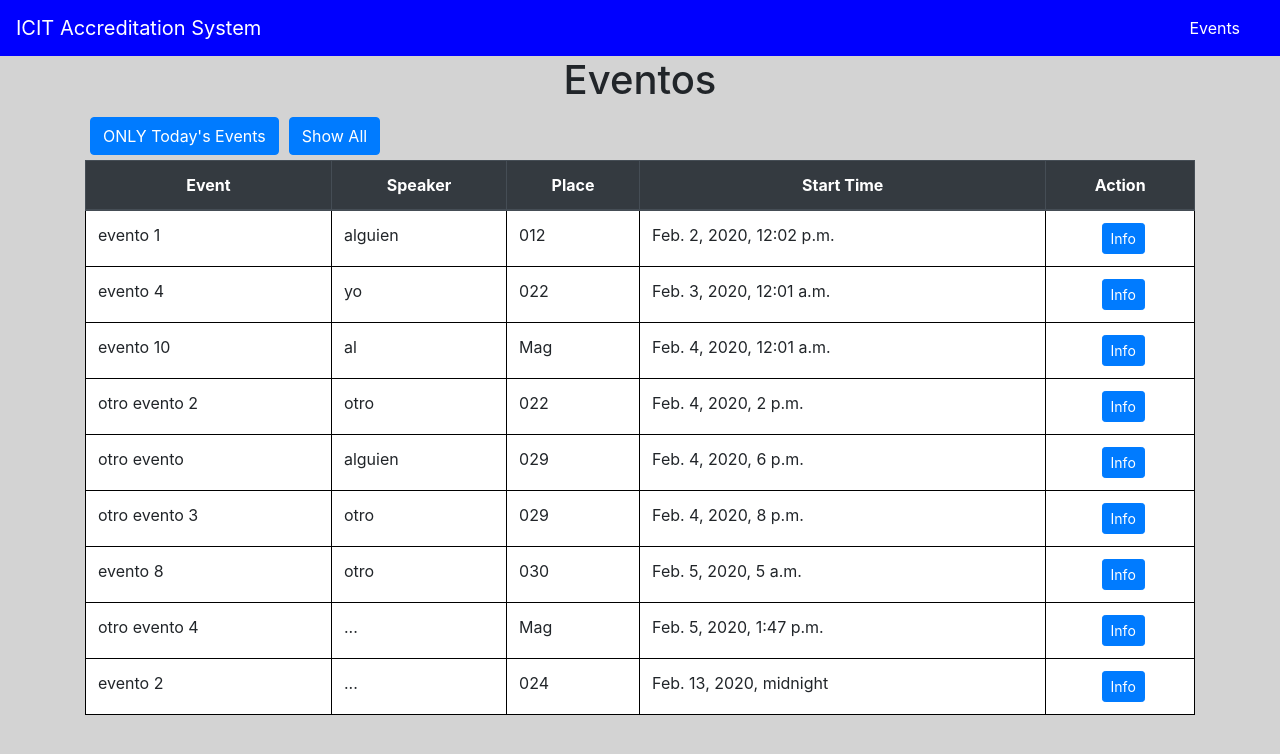
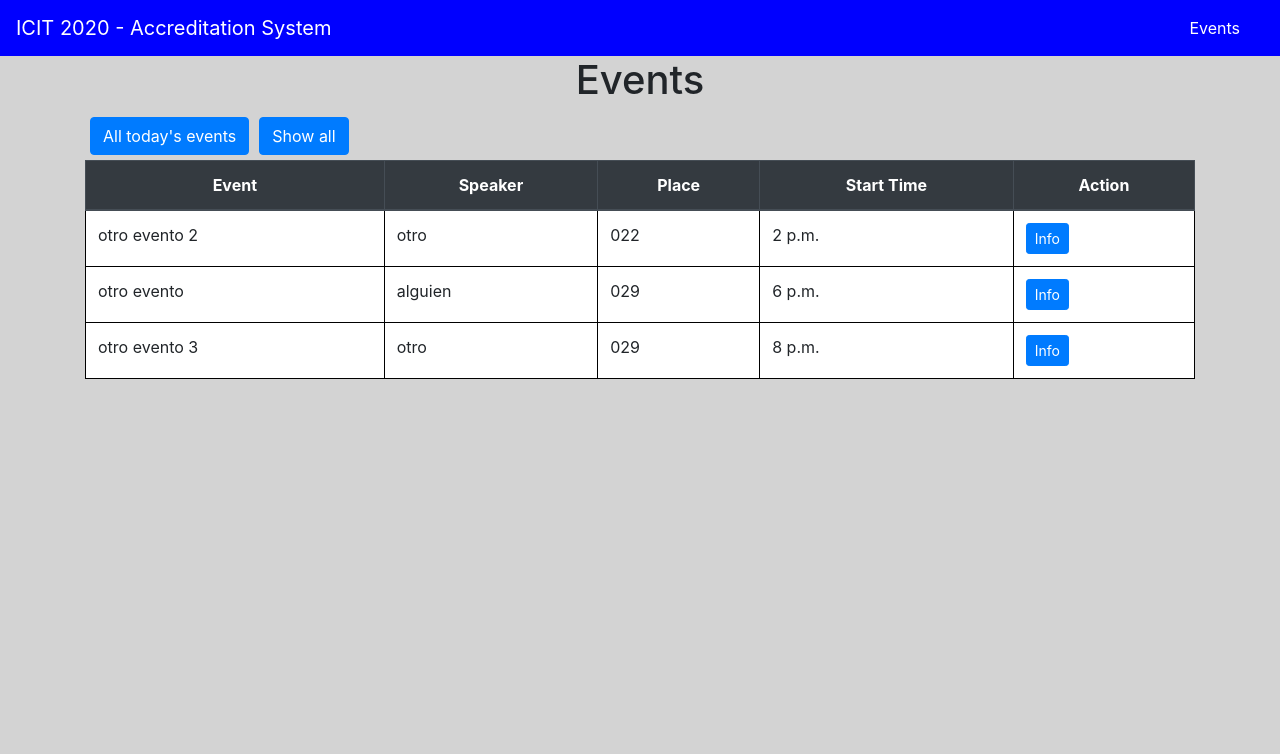
Before and after one commit to LedesmaFran/Accreditation-system, a Django app: page /events/ in a window 1280 px wide. Shown: the top 754 px of the page. Run offline with Django 3.2, Linux system fonts and the light colour scheme; data comes from the database, SQL or seed files in the repository; both versions use the stored data as it was after the commit; some libraries are stand-ins or nearby versions.

Commit message:
add only today's next events (default)

```diff
--- a/ICIT/settings.py
+++ b/ICIT/settings.py
@@ -1,4 +1,4 @@
-"""
+"""1
 Django settings for ICIT project.
 
 Generated by 'django-admin startproject' using Django 3.0.2.
--- a/ITBAEvent/templates/events.html
+++ b/ITBAEvent/templates/events.html
@@ -20,16 +20,16 @@ th{ text-align: center;}
 td{ text-align: left; }
 
 </style>
-
+    <p class="h1" align="center">Events</p>
 <body>
 {% if events %}
-    <p class="h1" align="center">Eventos</p>
+
 
     <form id="filter_day" action="/events/" method="get" style ='float: left; padding: 5px;'>
-        <button type="submit" name="today" value="true" class="btn btn-primary">ONLY Today's Events</button>
+        <button type="submit" name="today" value="true" class="btn btn-primary">All today's events</button>
     </form>
     <form id="show_all" action="/events/" method="get" style ='float: left; padding: 5px;'>
-        <button type="submit"  name="" value="" class="btn btn-primary">Show All</button>
+        <button type="submit"  name="all" value="true" class="btn btn-primary">Show all</button>
     </form>
 <div class="table-responsive">
     <table class="table">
@@ -48,16 +48,16 @@ td{ text-align: left; }
                     <td>{{i.name}}</td>
                     <td>{{i.speaker}}</td>
                     <td>{{i.place}}</td>
-                    <td>{{i.start_time}}</td>
+                    <td>{{i.start_time|time}}</td>
                     <td><form id="acrredit" action="/events/" method="get">
-                        <button style="margin-left: 35%" type="submit" name="id" value="{{i.id}}" class="btn btn-primary btn-sm">Info</button>
+                        <button type="submit" name="id" value="{{i.id}}" class="btn btn-primary btn-sm">Info</button>
                          </form></td>
                 </tr>
             {% endfor %}
         </tbody>
     </table>
 </div>
-{% else %}
+{% elif select_event %}
 
 <div class="card" style="margin-top: 50px;">
   <div class="card-header">
@@ -75,6 +75,8 @@ td{ text-align: left; }
   </div>
 </div>
 
+{% else %}
+    <h2>No hay eventos</h2>
 {% endif %}
 
 
--- a/ITBAEvent/views.py
+++ b/ITBAEvent/views.py
@@ -1,8 +1,7 @@
 from .models import Event
-from datetime import datetime
+from datetime import datetime, timedelta
 from django.shortcuts import redirect
 from django.shortcuts import render
-
 from django.http import HttpResponseRedirect
 
 
@@ -20,6 +19,10 @@ def show_events(request):
 
     if request.GET.get('today'):
         events = Event.objects.filter(start_time__date=datetime.today())
+        if events is None:
+            return render(request, 'events.html')
+    elif request.GET.get('all'):
+        events = Event.objects.all()
     else:
-        events = Event.objects.all()
+        events = Event.objects.filter(start_time__date=datetime.today()).filter(end_time__range=(datetime.now(), datetime.now() + timedelta(days=1)))
     return render(request, 'events.html', {'events': events})
--- a/templates/base.html
+++ b/templates/base.html
@@ -8,7 +8,7 @@
 </head>
 
 <nav class="navbar navbar-expand-md">
-  <a class="navbar-brand" href="#">ICIT Accreditation System</a>
+  <a class="navbar-brand" href="#">ICIT 2020 - Accreditation System</a>
   <button class="navbar-toggler navbar-dark" type="button" data-toggle="collapse" data-target="#main-navigation">
     <span class="navbar-toggler-icon"></span>
   </button>
```
Also changed, not shown: db.sqlite3.
